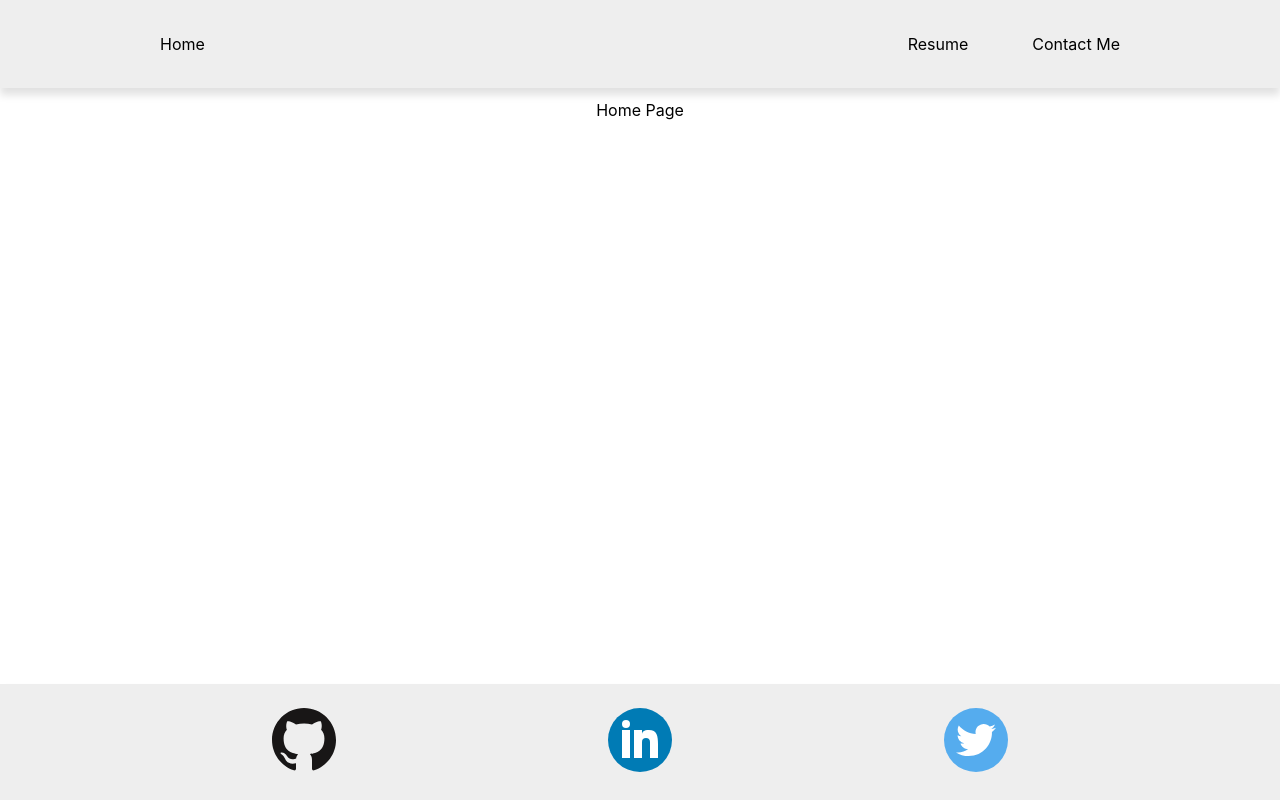
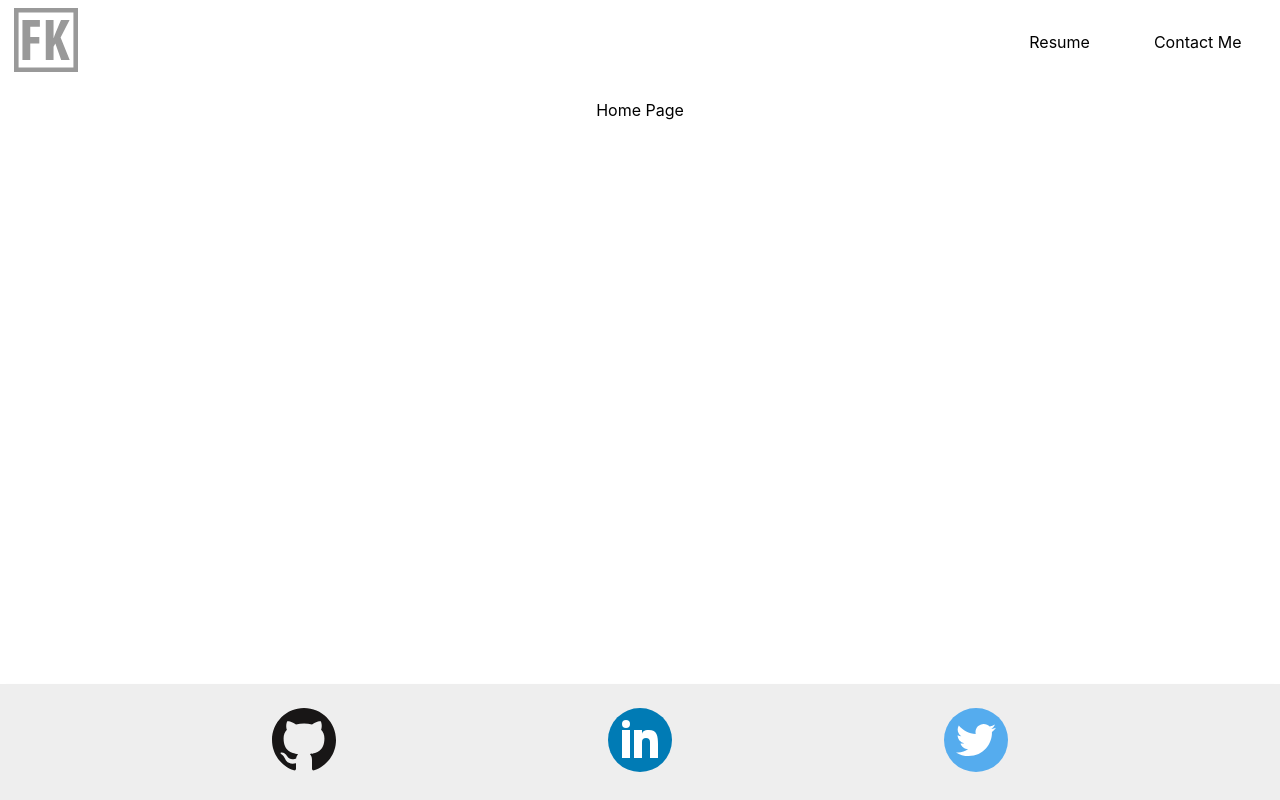
Before and after one commit to ColdFerrin/personal-repo, a React (Create React App) app: page / in a window 1280 px wide. Built offline with nearby package versions, Linux system fonts and the light colour scheme.

Commit message:
update header, and change 404

```diff
--- a/package.json
+++ b/package.json
@@ -11,7 +11,7 @@
   },
   "scripts": {
     "start": "react-scripts start",
-    "build": "react-scripts build && cp build/index.html build/404.html",
+    "build": "react-scripts build",
     "test": "react-scripts test",
     "eject": "react-scripts eject"
   },
--- a/src/Header/Header.css
+++ b/src/Header/Header.css
@@ -5,16 +5,16 @@
     top: 0;
     left: 0;
     width: 100%;
-    height: 88px;
+    height: 10vh;
     z-index: 10;
-    background: #eeeeee;
-    -webkit-box-shadow: 0 7px 8px rgba(0, 0, 0, 0.12);
-    -moz-box-shadow: 0 7px 8px rgba(0, 0, 0, 0.12);
-    box-shadow: 0 7px 8px rgba(0, 0, 0, 0.12);
+    background: #ffffff;
+/*    -webkit-box-shadow: 0 7px 8px rgba(0, 0, 0, 0.10);
+    -moz-box-shadow: 0 7px 8px rgba(0, 0, 0, 0.10);
+    box-shadow: 0 7px 8px rgba(0, 0, 0, 0.10);*/
 }
 
 .Header-Box {
-    width: 80vw;
+    width: 99%;
     text-align: center;
     margin: auto;
 }
@@ -44,10 +44,12 @@
     color: black;
 }
 
+.logo {
+    height: 8vh;
+    padding: 1vh 1vh;
+}
+
 @media (max-width: 560px) {
-    .Header {
-        height: 70px;
-    }
 
     .Header-Box {
         width: 100%;
--- a/src/Header/Header.js
+++ b/src/Header/Header.js
@@ -1,6 +1,7 @@
 import React from 'react';
 import './Header.css'
 import {Link} from "react-router-dom";
+import logo from "./ferrinlogo.svg"
 
 export class Header extends React.Component {
     render() {
@@ -10,11 +11,10 @@ export class Header extends React.Component {
                     <div className="Header-Box">
                         <div className="Header-Left">
                             <div className="Header-Home">
-                                <Link to="/" style={{textDecoration: 'none', color: 'black'}}>
+                                <Link to="/">
                                     <div className={'Link-surround'}>
-                                        <p className={'Link'}>
-                                            Home
-                                        </p>
+                                        <img src={logo} className="logo"
+                                             alt="logo"/>
                                     </div>
                                 </Link>
                             </div>
@@ -22,7 +22,6 @@ export class Header extends React.Component {
                         <div className="Header-Right">
                             <div className="Header-Resume">
                                 <Link to="/resume" style={{textDecoration: 'none', color: 'black'}}>
-
                                     <div className={'Link-surround'}>
                                         <p className={'Link'}>
                                             Resume
--- a/src/index.js
+++ b/src/index.js
@@ -3,12 +3,12 @@ import ReactDOM from 'react-dom';
 import './index.css';
 import App from './App';
 import * as serviceWorker from './serviceWorker';
-import {HashRouter} from "react-router-dom";
+import {BrowserRouter} from "react-router-dom";
 
 ReactDOM.render((
-    <HashRouter>
+    <BrowserRouter>
         <App />
-    </HashRouter>
+    </BrowserRouter>
 ), document.getElementById('root'));
 
 // If you want your app to work offline and load faster, you can change
```
Also changed, not shown: public/404.html (added, +41 -0 lines), src/Header/ferrinlogo.svg (renamed from src/ferrin logo.svg).
